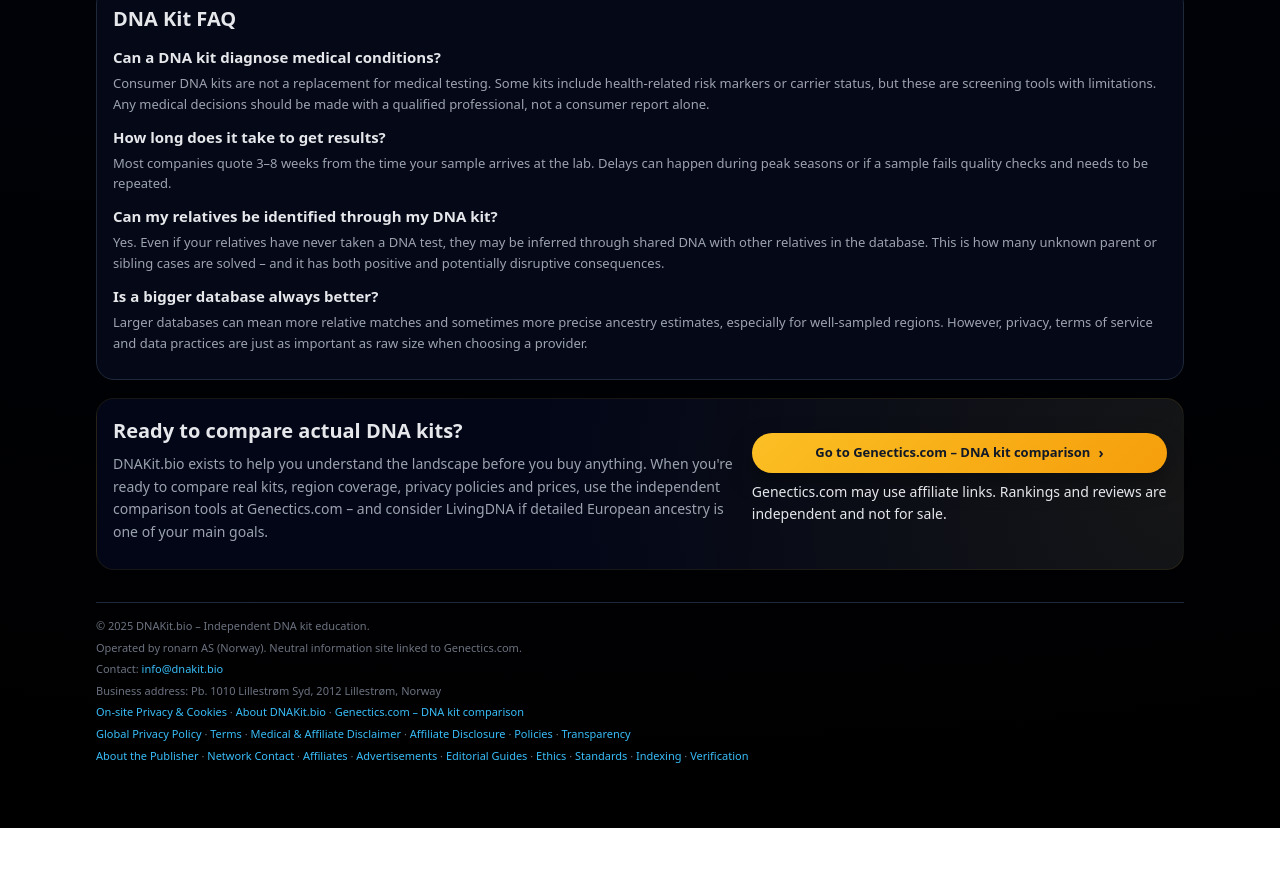
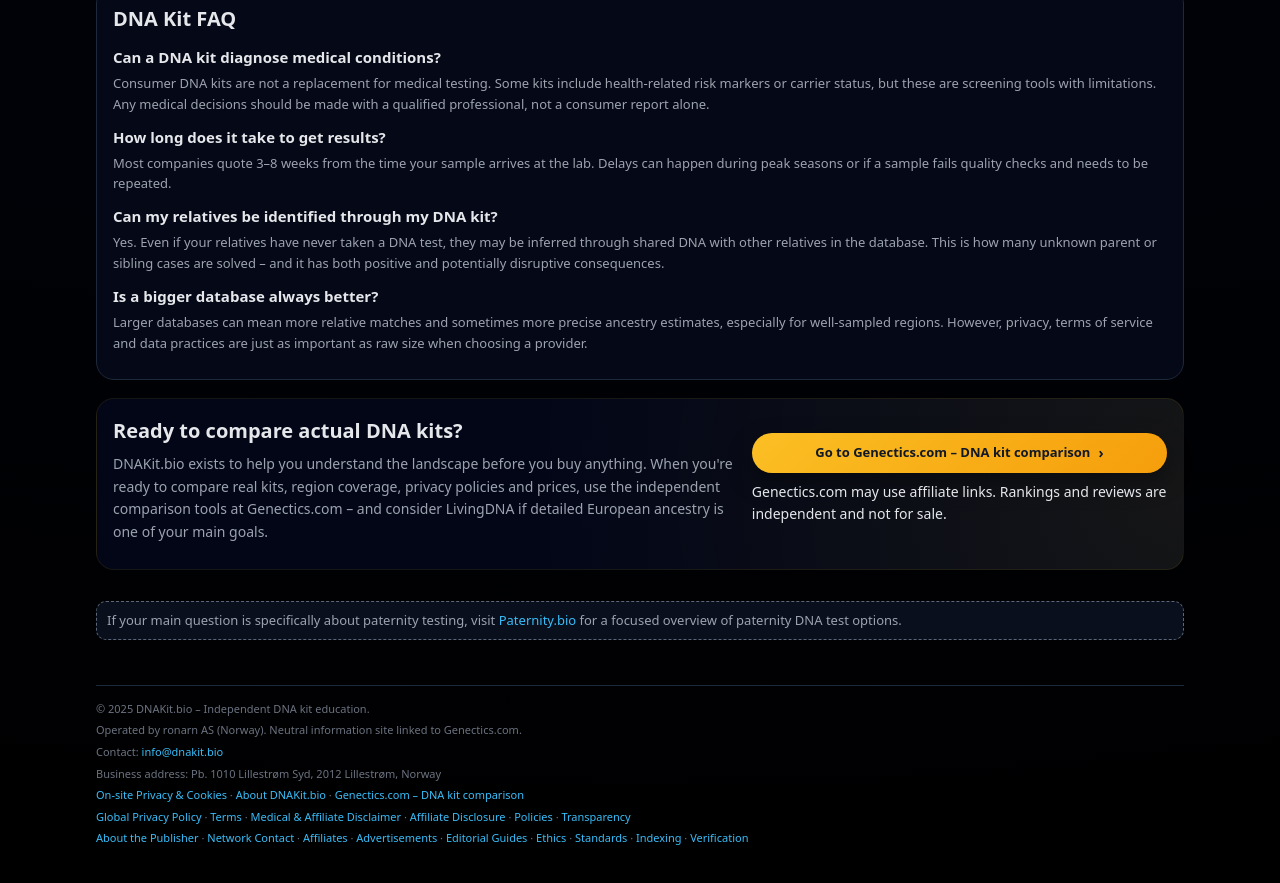
Before and after one commit to BioHealthLabs/dnakit.bio-site, a plain HTML site: page index.html in a window 1280 px wide. Shown: the part 3579-4462 px from the top of the page. Before the commit the page ends 4407 px from the top, so only its background shows below. Drawn offline with Linux system fonts and the light colour scheme.

Commit message:
Update index.html

```diff
--- a/index.html
+++ b/index.html
@@ -565,6 +565,12 @@
       </div>
     </section>
 
+    <p class="inline-note">
+  If your main question is specifically about paternity testing, visit
+  <a href="https://paternity.bio/" rel="noopener">Paternity.bio</a> for a focused overview
+  of paternity DNA test options.
+</p>
+
   </main>
 
   <!-- FOOTER -->
```
